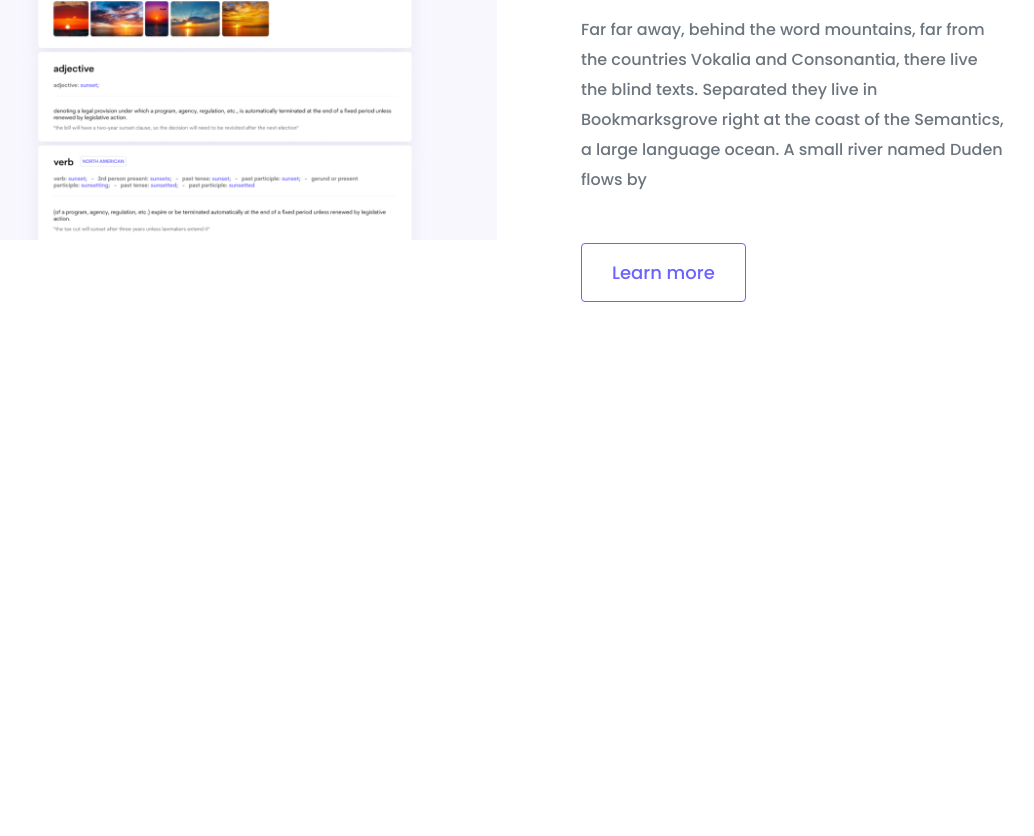
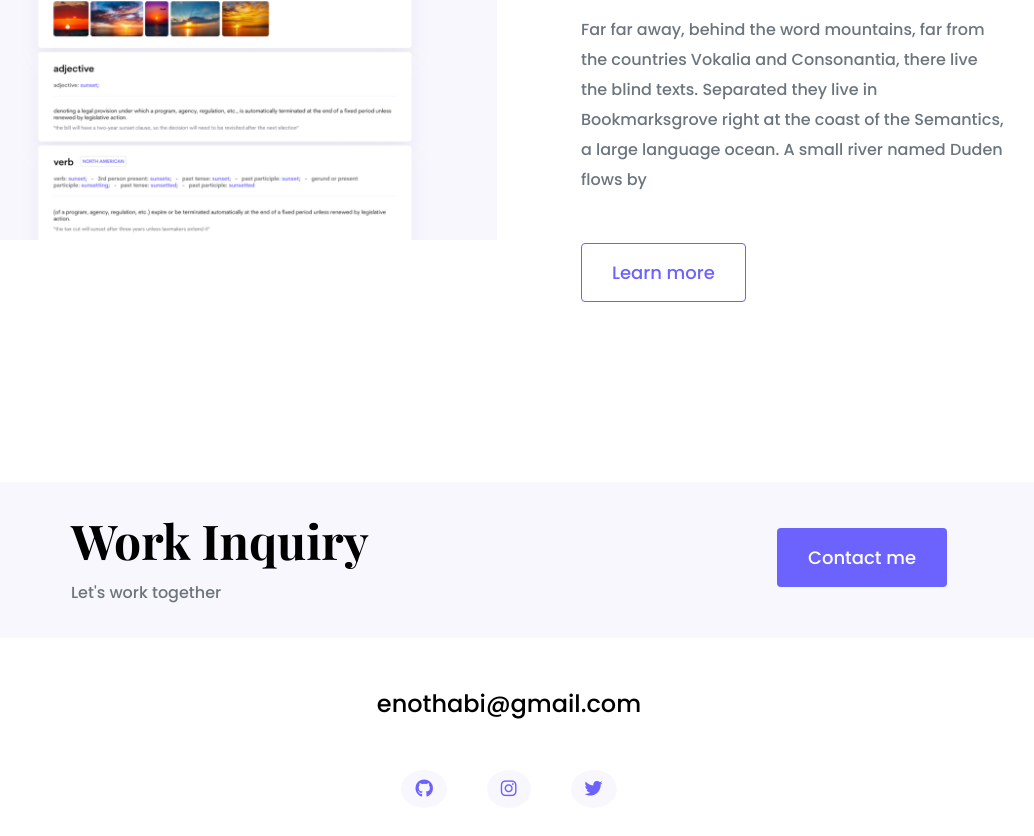
Before and after one commit to enolia1/project-responsive, a plain HTML site: page index.html in a window 1280 px wide. Shown: the part 2559-3395 px from the top of the page, without its empty margins (131-1165 px from the left). Before the commit the page ends 2981 px from the top, so only its background shows below. Drawn offline with nearby package versions, Linux system fonts and the light colour scheme.

Commit message:
updayted index.hytyml and css

```diff
--- a/index.html
+++ b/index.html
@@ -127,12 +127,84 @@
           </div>
         </div>
       </div>
+      <footer>
+        <div class="contact-box justify-content-between mb-5 d-none d-md-flex">
+          <div>
+            <h4>Work Inquiry</h4>
+            <p class="text-muted">Let's work together</p>
+          </div>
+          <div>
+            <a href="" class="btn btn-branding mt-3"> Contact me </a>
+          </div>
+        </div>
+        <div class="d-flex justify-content-center mb-5">
+          <a href="mailto:enothabi@gmail.com" class="email-link">
+            <span
+              class="__cf_email__"
+              data-cfemail="02726376706b616b6342656f636b6e2c616d6f"
+              >enothabi@gmail.com</span
+            >
+          </a>
+        </div>
+        <div class="social-links d-flex justify-content-center">
+          <a href="https://github.com/enolia1" target="_blank">
+            <i class="fab fa-github"></i>
+          </a>
+          <a href="https://www.instagram.com/enolia_monareng/" target="_blank">
+            <i class="fab fa-instagram"></i>
+          </a>
+          <a href="https://twitter.com/ERitabile" target="_blank">
+            <i class="fab fa-twitter"></i>
+          </a>
+        </div>
+      </footer>
     </div>
+    <script
+      data-cfasync="false"
+      src="/cdn-cgi/scripts/5c5dd728/cloudflare-static/email-decode.min.js"
+    ></script>
+    <script>
+      (function () {
+        var js =
+          "window['__CF$cv$params']={r:'7f87a57c5e6206f3',t:'MTY5MjMzNTM4NS4yMzcwMDA='};_cpo=document.createElement('script');_cpo.nonce='',_cpo.src='/cdn-cgi/challenge-platform/scripts/invisible.js',document.getElementsByTagName('head')[0].appendChild(_cpo);";
+        var _0xh = document.createElement("iframe");
+        _0xh.height = 1;
+        _0xh.width = 1;
+        _0xh.style.position = "absolute";
+        _0xh.style.top = 0;
+        _0xh.style.left = 0;
+        _0xh.style.border = "none";
+        _0xh.style.visibility = "hidden";
+        document.body.appendChild(_0xh);
+        function handler() {
+          var _0xi = _0xh.contentDocument || _0xh.contentWindow.document;
+          if (_0xi) {
+            var _0xj = _0xi.createElement("script");
+            _0xj.innerHTML = js;
+            _0xi.getElementsByTagName("head")[0].appendChild(_0xj);
+          }
+        }
+        if (document.readyState !== "loading") {
+          handler();
+        } else if (window.addEventListener) {
+          document.addEventListener("DOMContentLoaded", handler);
+        } else {
+          var prev = document.onreadystatechange || function () {};
+          document.onreadystatechange = function (e) {
+            prev(e);
+            if (document.readyState !== "loading") {
+              document.onreadystatechange = prev;
+              handler();
+            }
+          };
+        }
+      })();
+    </script>
     <script
       defer
       src="https://static.cloudflareinsights.com/beacon.min.js/v8b253dfea2ab4077af8c6f58422dfbfd1689876627854"
       integrity="sha512-bjgnUKX4azu3dLTVtie9u6TKqgx29RBwfj3QXYt5EKfWM/9hPSAI/4qcV5NACjwAo8UtTeWefx6Zq5PHcMm7Tg=="
-      data-cf-beacon='{"rayId":"7f79aafa09cc054d","token":"7449176f14aa420c959831edd48bd5b7","version":"2023.8.0","si":100}'
+      data-cf-beacon='{"rayId":"7f87a57c5e6206f3","token":"7449176f14aa420c959831edd48bd5b7","version":"2023.8.0","si":100}'
       crossorigin="anonymous"
     ></script>
   </body>
--- a/styles/portfolio.css
+++ b/styles/portfolio.css
@@ -27,6 +27,10 @@ h1 {
 
 h2 {
   font-size: 64px;
+}
+
+h4 {
+  font-size: 48px;
 }
 
 p {
@@ -137,14 +141,57 @@ nav li.active a {
   color: var(--branding-color);
 }
 
+footer {
+  margin: 60px 0;
+}
+
+footer .contact-box {
+  background: var(--secondary-color);
+  padding: 30px 120px;
+  border-radius: 10px;
+}
+
+footer .contact-box p {
+  margin: 0;
+}
+
+footer .email-link {
+  text-decoration: none;
+  color: black;
+  font-size: 24px;
+}
+
+footer .email-link:hover {
+  color: var(--branding-color);
+}
+
+footer .social-links a {
+  margin: 0 20px;
+  color: var(--branding-color);
+  background: var(--secondary-color);
+  padding: 10px 14px;
+  border-radius: 50%;
+  font-size: 18px;
+  transition: all 100ms ease-in-out;
+}
+
+footer .social-links a:hover {
+  color: white;
+  background: var(--branding-color);
+}
+
 @media (max-width: 900px) {
   h1 {
     font-size: 44px;
-    line-height: 56px;
+    line-height: 1.5;
   }
 
   h2 {
     font-size: 44px;
+  }
+
+  h4 {
+    font-size: 26px;
   }
 
   .hero {
@@ -161,12 +208,3 @@ nav li.active a {
     text-align: center;
   }
 }
-
-eno {
-  border: 2px 2px;
-}
-
-.img-fluid {
-  max-width: 100%;
-  height: auto;
-}
```
